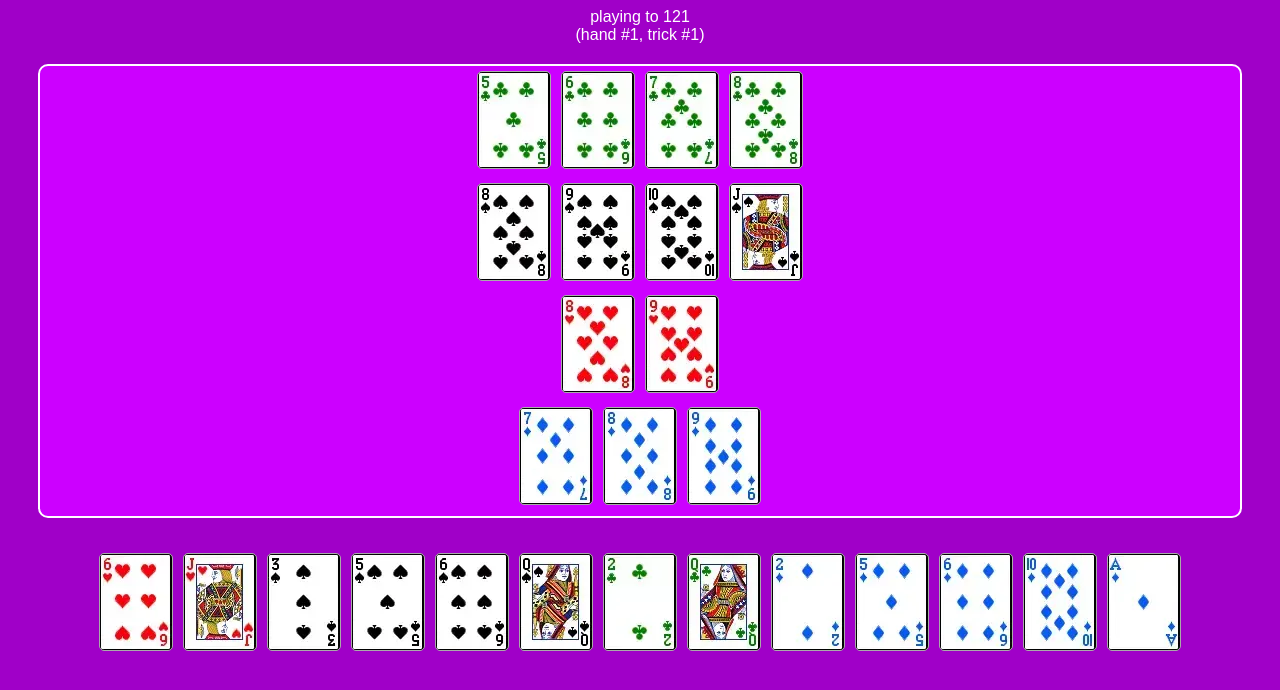
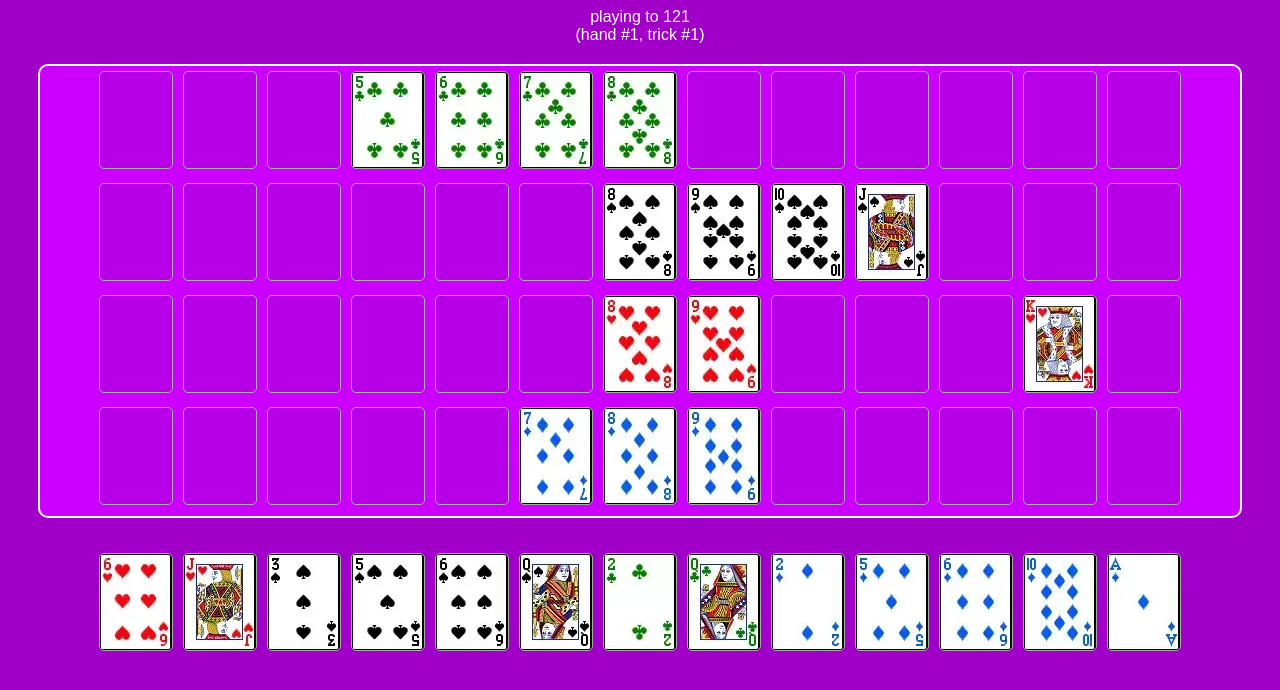
Before and after one commit to ADBond/witan, a website built with Vite: page index.html in a window 1280 px wide. Built offline with nearby package versions, Linux system fonts and the light colour scheme.

Commit message:
proper grid layout

```diff
--- a/public/style.css
+++ b/public/style.css
@@ -27,6 +27,15 @@ body {
     transition: transform 0.1s;
 }
 
+.card-back {
+    background-image: url('back.svg');
+}
+
+.card-absent {
+    background-image: none;
+    background-color: rgba(0, 0, 0, 0.1);
+}
+
 .hand .card {
     cursor: pointer;
 }
--- a/src/game/grid.ts
+++ b/src/game/grid.ts
@@ -36,6 +36,11 @@ export class Grid {
         return Object.values(this.cards).filter(
             gridEntry => gridEntry.data !== null && gridEntry.data.trick !== null
         );
+    }
+
+    get allCards(): GridEntry[] {
+        // keep as a getter to give us flexibility
+        return Object.values(this.cards);
     }
 
     get neutralCards(): GridEntry[] {
--- a/src/interface/grid.ts
+++ b/src/interface/grid.ts
@@ -20,11 +20,19 @@ export function renderGrid(grid: Grid) {
     // TODO: need all cards, and ordered by rank
     // display as present, missing, or backed
     // TODO: markers as well
-    grid.neutralCards.forEach(
+    grid.allCards.forEach(
         gridEntry => {
             const card = gridEntry.card;
             const parentEl = document.getElementById(suitRowID(card.suit))!;
-            const el = createCardElement(card.toStringShort())
+            let cardSpec: string;
+            if (gridEntry.data === null) {
+                cardSpec = 'absent';
+            } else if (gridEntry.data.faceup) {
+                cardSpec = card.toStringShort();
+            } else {
+                cardSpec = 'back';
+            }
+            const el = createCardElement(cardSpec);
             parentEl.appendChild(el);
         }
     );
--- a/src/interface/ui.ts
+++ b/src/interface/ui.ts
@@ -27,7 +27,7 @@ export function createCardElement(card: string, onClick?: () => void): HTMLEleme
   } else if (card === "back") {
     span.classList.add("card-back");
   } else {
-    span.style.background = "#ccc";
+    span.classList.add("card-absent");
   }
 
   if (onClick) span.onclick = () => onClick();
```
Also changed, not shown: public/back.svg (added).
